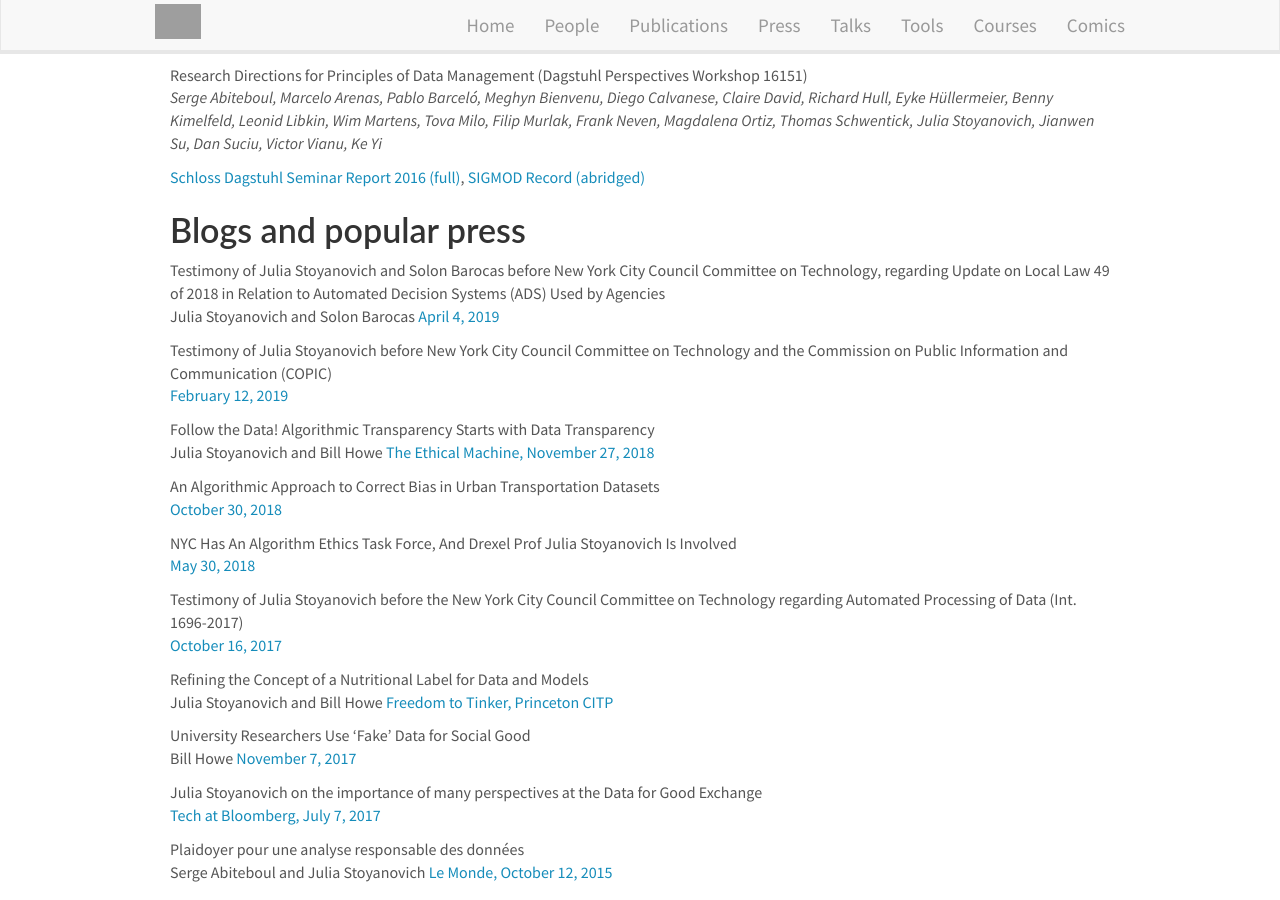
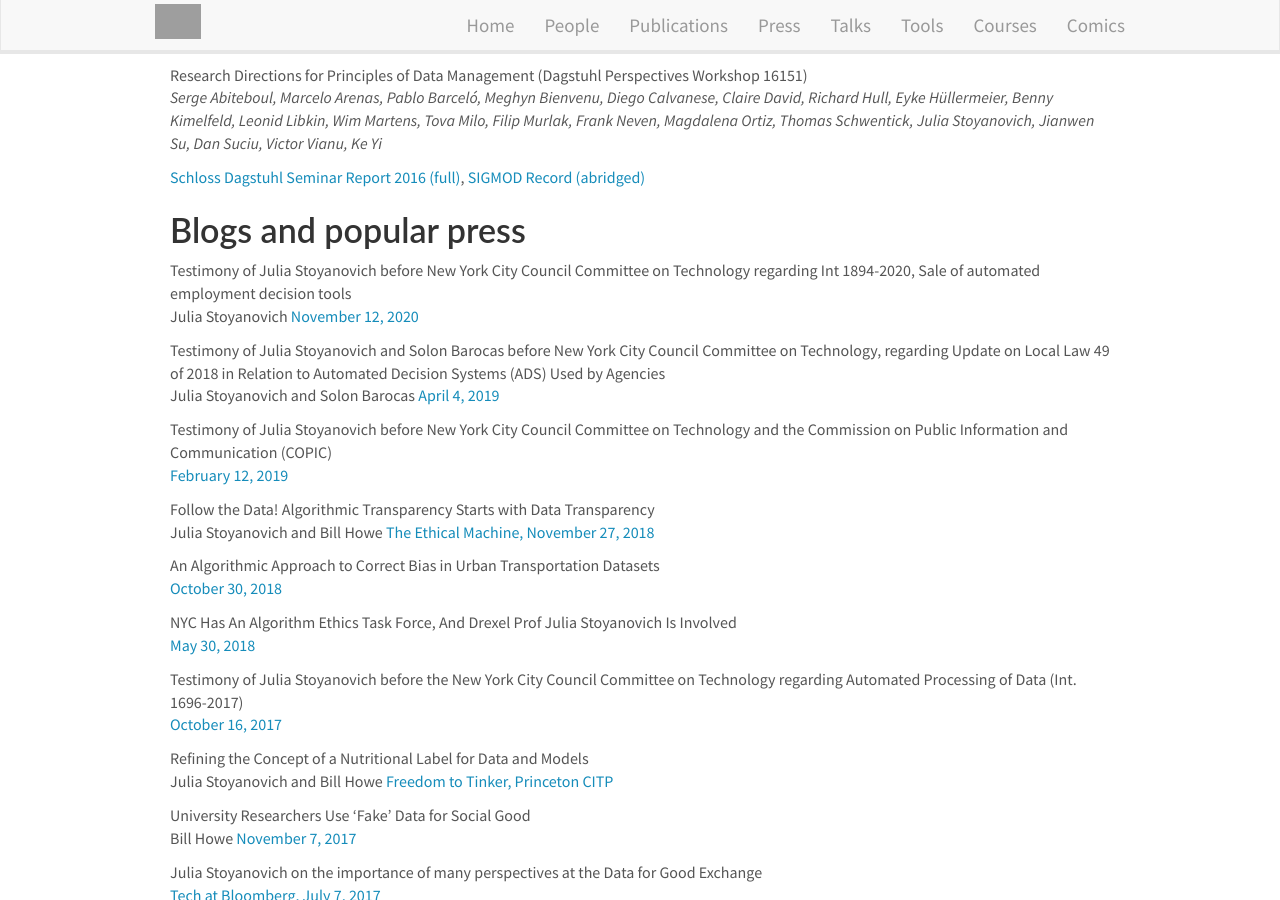
Before and after one commit to DataResponsibly/DataResponsibly.github.io, a Jekyll site: the page built from _pages/publications.md, in a window 1280 px wide and 900 px high, scrolled down 3954 px. Built offline with Jekyll 4.4.1, drawn with Linux system fonts in a browser that asks for light colours; nearby versions of some CDN libraries; grey boxes are pictures that could not be loaded.

Commit message:
Update blogs.yml

```diff
--- a/_data/blogs.yml
+++ b/_data/blogs.yml
@@ -1,3 +1,9 @@
+- title: "Testimony of Julia Stoyanovich before New York City Council Committee on Technology regarding Int 1894-2020, Sale of automated employment decision tools"
+  authors: Julia Stoyanovich
+  link:
+    url: https://dataresponsibly.github.io/documents/Stoyanovich_Int1894Testimony.pdf
+    display:  November 12, 2020
+
 - title: "Testimony of Julia Stoyanovich and Solon Barocas before New York City Council Committee on Technology, regarding Update on Local Law 49 of 2018 in Relation to Automated Decision Systems (ADS) Used by Agencies"
   authors: Julia Stoyanovich and Solon Barocas
   link:
```
